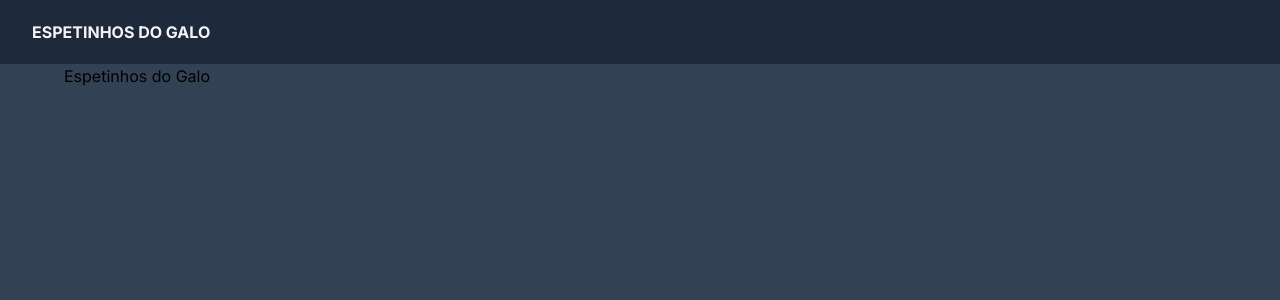
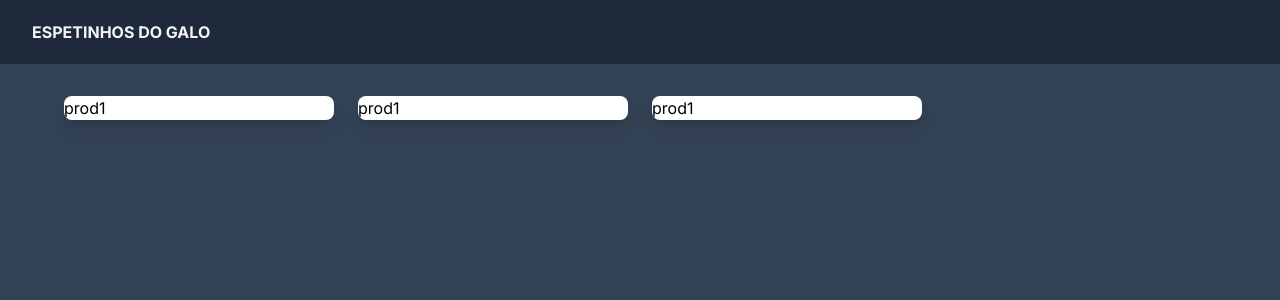
Before and after one commit to LucasRZamboni/Next-Espetinhos, a Next.js app: page / in a window 1280 px wide. Shown: the top 300 px of the page. Built offline with nearby package versions, Linux system fonts and the light colour scheme.

Commit message:
Listagem de produtos p1

```diff
--- a/src/app/page.tsx
+++ b/src/app/page.tsx
@@ -1,8 +1,20 @@
 
 export default function Home() {
   return (
-    <div>
-      Espetinhos do Galo
+    <div className="max-w-7xl mx-auto pt-8 px-8 xl:px-0">
+      <div className="grid grid-cols-1 sm:grid-cols-2 md:grid-cols-3 lg:grid-cols-4 gap-10 xl:gap-6">
+      <div className="bg-white rounded-lg shadow-lg overflow-hidden">
+        prod1
+      </div>
+      <div className="bg-white rounded-lg shadow-lg overflow-hidden">
+        prod1
+      </div>
+      <div className="bg-white rounded-lg shadow-lg overflow-hidden">
+        prod1
+      </div>
+
+      </div>
+
     </div>
   );
 }
```
